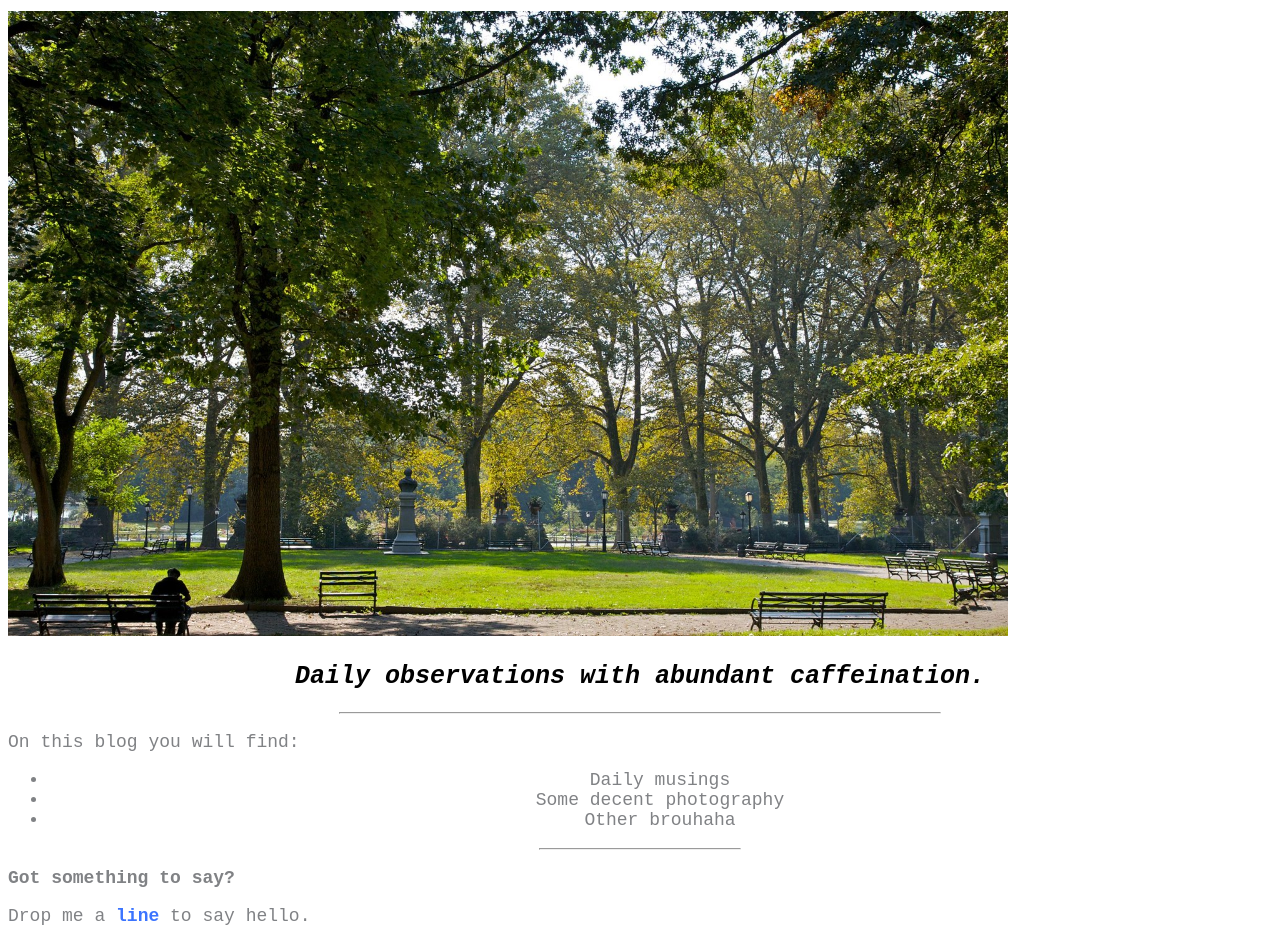
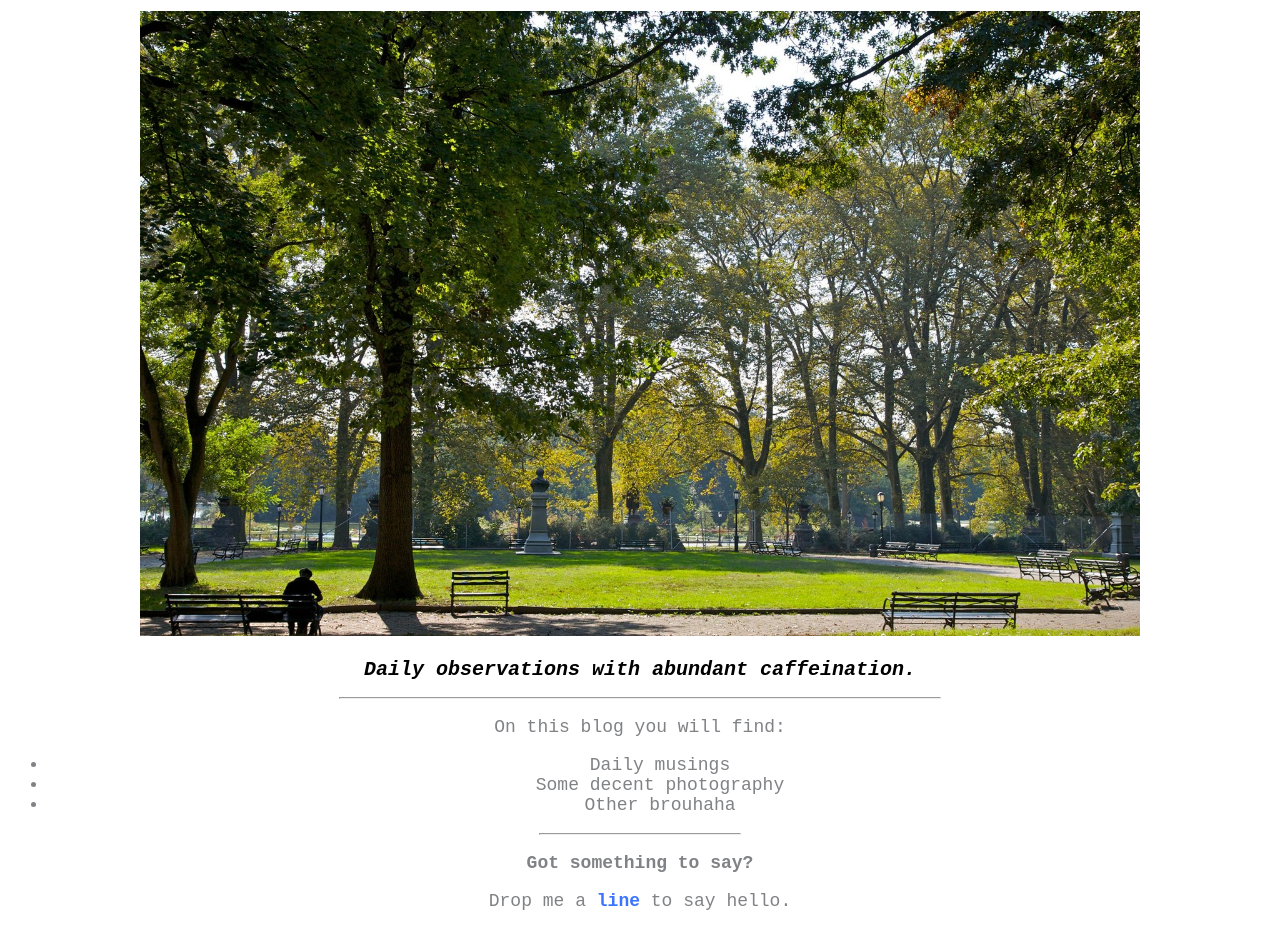
Before and after one commit to icedcoffeememoirs/icedcoffeememoirs.github.io, a plain HTML site: page unit_3/index.html in a window 1280 px wide. Shown: the part 113-1057 px from the top of the page. Drawn offline with Linux system fonts and the light colour scheme.

Commit message:
unit 3 css v11

```diff
--- a/unit_3/css/style.css
+++ b/unit_3/css/style.css
@@ -12,7 +12,7 @@ body {
 	color: #808285;
 	font-size: 18px;
 	font-family: "Courier New", monospace;
-	text-align: left;
+	text-align: center;
 }
 h2{
 	color: #000;
@@ -20,7 +20,11 @@ h2{
 	font-style: italic;
 	text-align: center;
 	font-weight: bold;
-	font-size: 25px;
+	font-size: 20px;
+}
+ul{
+	color: #808285;
+	text-align: center;
 }
 li{
 	color: #808285;
```
